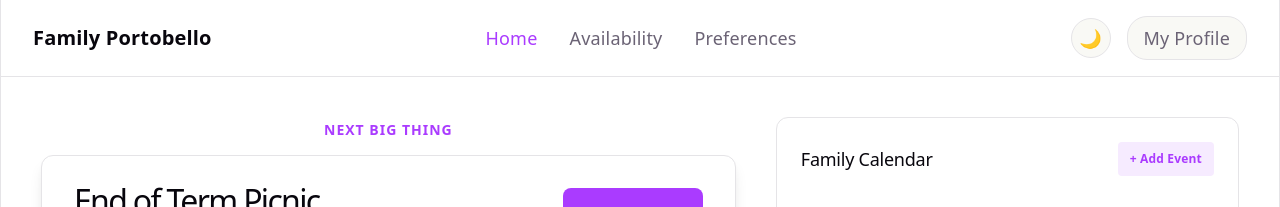
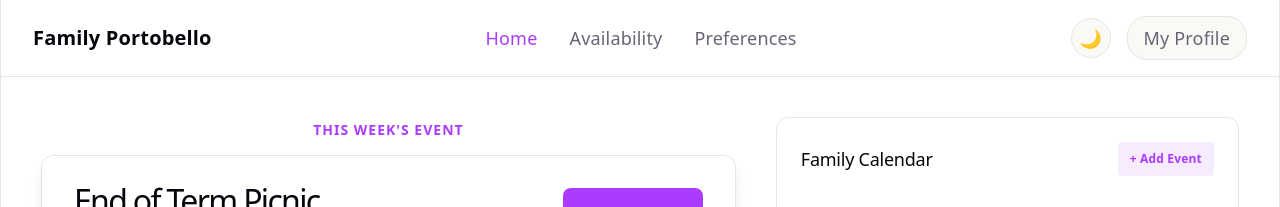
Before and after one commit to arne-ron/fam-hack, a React (Vite) app: page / in a window 1280 px wide. Shown: the top 207 px of the page. Built offline with nearby package versions, Linux system fonts and the light colour scheme; no server answers.

Commit message:
changed title name

```diff
--- a/src/components/EventHero.tsx
+++ b/src/components/EventHero.tsx
@@ -3,7 +3,7 @@ import React from "react";
 const EventHero: React.FC = () => {
   return (
     <section className="event-hero">
-      <div className="event-label">Next Big Thing</div>
+      <div className="event-label">This week's event</div>
       <div className="event-card">
         <div className="event-details">
           <h1>End of Term Picnic</h1>
```
